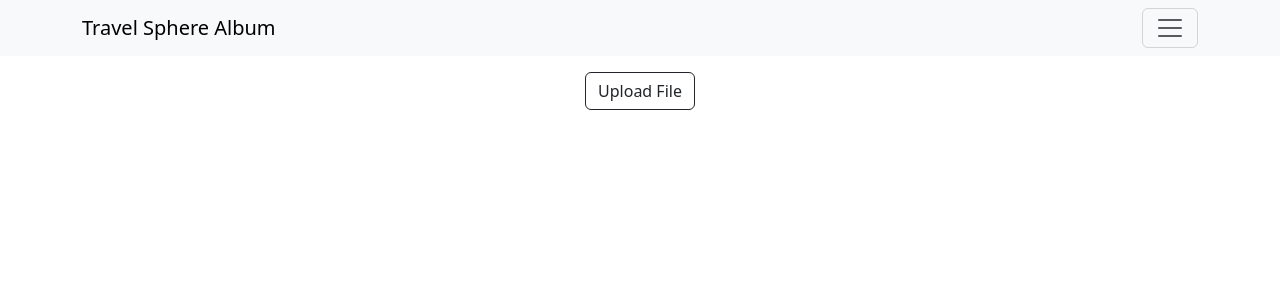
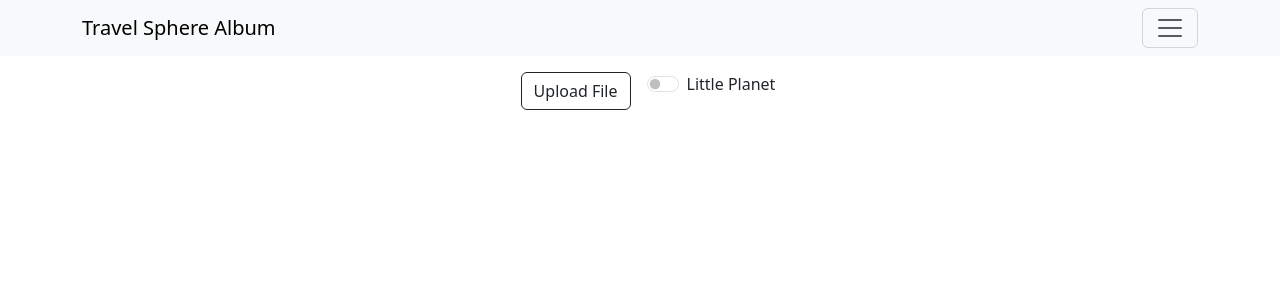
Before and after one commit to SirlLizz/TravelSphereAlbum, a React (Create React App) app: page /viewer in a window 1280 px wide. Shown: the top 300 px of the page. Built offline with nearby package versions, Linux system fonts and the light colour scheme.

Commit message:
Add no working version

```diff
--- a/src/components/UploadFile.js
+++ b/src/components/UploadFile.js
@@ -48,7 +48,7 @@ const UploadFile = props => {
           </Form>
         </Modal.Body>
       </Modal>
-      <Button className="mx-auto my-3"  onClick={() => setShowModal(true)} variant="outline-dark" >
+      <Button className="mx-3"  onClick={() => setShowModal(true)} variant="outline-dark" >
         Upload File
       </Button>
     </>
--- a/src/components/Viewer.js
+++ b/src/components/Viewer.js
@@ -1,30 +1,53 @@
-import React from 'react';
+import React, {useState} from 'react';
 import { ReactPhotoSphereViewer } from "react-photo-sphere-viewer";
 import UploadFile from './UploadFile';
+import Form from 'react-bootstrap/Form';
 
 class ViewerWindow extends React.Component {
     constructor(props) {
         super(props);
         this.state = {
             file: props.file ?? undefined,
-            isURL: typeof props.file == 'string'
+            isURL: typeof props.file == 'string',
+            isLittlePlanet: false
         }
     }
 
     fileHandler = (newFile) => {
         this.setState({
-          file: newFile
+            file: newFile
         })
-      }
+    }
+
+    isLittlePlanetHandler = (newIsLittlePlanet) => {
+        this.setState({
+            isLittlePlanet: newIsLittlePlanet
+        })
+    }
+
+    componentDidUpdate(){
+        this.render();
+    }
 
     render() {
-        const {file, isURL} = this.state;
+        const {file, isURL, isLittlePlanet} = this.state;
         return (
             <div className="flex-container flex-column">
-                {!isURL &&(<UploadFile fileHandler = {this.fileHandler}/>)}
+                <div className="mx-auto my-3 d-flex align-content-center">
+                    {!isURL &&(<UploadFile fileHandler = {this.fileHandler}/>)}
+                    <Form>
+                        <Form.Check
+                            type="switch"
+                            id="custom-switch"
+                            label="Little Planet"
+                            onChange={()=>{this.isLittlePlanetHandler(!isLittlePlanet)}}
+                        />
+                    </Form>
+                </div>
                 <div className="flex-stretch ">
                     {file && (<ReactPhotoSphereViewer
                         src={isURL ? file : URL.createObjectURL(file)}
+                        littlePlanet={isLittlePlanet}
                         height={"100%"}
                         width={"100%"}
                     ></ReactPhotoSphereViewer>
```
